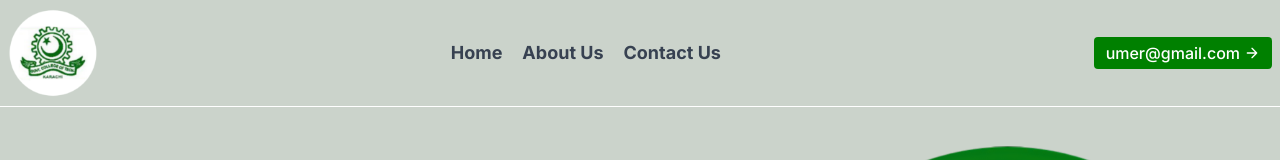
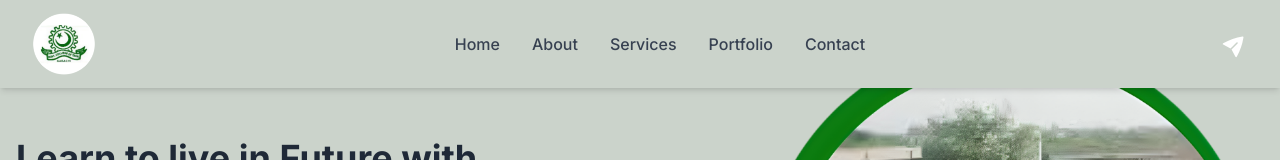
Before and after one commit to Arbab02/gct, a Next.js app: page / in a window 1280 px wide. Shown: the top 160 px of the page. Built offline with nearby package versions, Linux system fonts and the light colour scheme.

Commit message:
Update Navbar.jsx

```diff
--- a/src/components/Navbar.jsx
+++ b/src/components/Navbar.jsx
@@ -1,69 +1,71 @@
 'use client'
 
-import React from 'react';
-import { motion } from 'framer-motion';
-import Image from 'next/image';
+import React, { useState } from 'react';
 import Link from 'next/link';
+const Navbar = () => {
+  const [isOpen, setIsOpen] = useState(false);
 
-const Navbar = () => {
+  const toggleMenu = () => {
+    setIsOpen(!isOpen);
+  };
+
   return (
-    <motion.header
-      className=" bg-[#cbd3cb] body-font border-b-[1px] border-white"
-      initial={{ opacity: 0 }}
-      animate={{ opacity: 1 }}
-      transition={{ duration: 0.5 }}
-    >
-      <div className="font-medium  container mx-auto flex flex-wrap p-2 flex-col md:flex-row items-center">
-        <motion.div
-          className="flex-shrink-0"
-          initial={{ x: -100 }}
-          animate={{ x: 0 }}
-          transition={{ duration: 0.5 }}
-        >
-          <Image
-            src="/images/logo.png"
-            width={90}
-            height={90}
-            alt="Logo"
-          />
-        </motion.div>
+    <nav className="bg-[#cbd3cb] py-3 fixed w-full z-50 shadow-md">
+      <div className="max-w-7xl mx-auto px-4 sm:px-6 lg:px-8">
+        <div className="flex justify-between h-16 items-center">
+          {/* Logo */}
+          <div className="flex-shrink-0">
+            <a href="#" className="flex items-center">
+              <img
+                src="/images/logo.png" // Update this path to your logo image
+                alt="My Logo"
+                className="h-[4rem] w-auto" // Adjust size as necessary
+              />
+            </a>
+          </div>
 
-        <motion.nav
-          className="md:ml-auto md:mr-auto flex flex-wrap items-center text-lg justify-center"
-          initial={{ y: -50 }}
-          animate={{ y: 0 }}
-          transition={{ duration: 0.5, delay: 0.2 }}
-        >
-          <Link className="mr-5 text-gray-700 font-bold hover:text-[green] transition duration-300" href="/">Home</Link>
-          <Link className="mr-5 text-gray-700 font-bold hover:text-[green] transition duration-300" href="/About">About Us</Link>
-          {/* <Link className="mr-5 text-gray-700 font-bold hover:text-[green] transition duration-300" href="/Services">News & Events</Link>         */}
-          {/* <Link className="mr-5 text-gray-700 font-bold hover:text-[green] transition duration-300" href="/Services">FAQs</Link> */}
-          <Link className="mr-5 text-gray-700 font-bold hover:text-[green] transition duration-300" href="/Contact">Contact Us</Link>
-        </motion.nav>
+          {/* Desktop Menu */}
+          <div className="hidden md:flex space-x-8 mx-auto">
+            <Link href="/" className="text-gray-700 font-medium hover:text-[green]">Home</Link>
+            <Link href="/about" className="text-gray-700 font-medium hover:text-[green]">About</Link>
+            <Link href="/services" className="text-gray-700 font-medium hover:text-[green]">Services</Link>
+            <Link href="/portfolio" className="text-gray-700 font-medium hover:text-[green]">Portfolio</Link>
+            <Link href="/contact" className="text-gray-700 font-medium hover:text-[green]">Contact</Link>
+          </div>
 
-        <motion.button
-          className="inline-flex items-center text-white bg-[green] border-0 py-1 px-3 focus:outline-none rounded text-base mt-4 md:mt-0 transition duration-300"
-          initial={{ scale: 0.9 }}
-          animate={{ scale: 1 }}
-          whileHover={{ scale: 1.1 }}
-          whileTap={{ scale: 0.95 }}
-          transition={{ duration: 0.3 }}
-        >
-         umer@gmail.com
-          <svg
-            fill="none"
-            stroke="currentColor"
-            strokeLinecap="round"
-            strokeLinejoin="round"
-            strokeWidth="2"
-            className="w-4 h-4 ml-1"
-            viewBox="0 0 24 24"
-          >
-            <path d="M5 12h14M12 5l7 7-7 7"></path>
+          <div className="hidden md:flex space-x-8">
+            <a href="#" className="text-white hover:text-blue-500 -rotate-45">
+              <svg xmlns="http://www.w3.org/2000/svg" viewBox="0 0 24 24" fill="currentColor" className="size-6">
+                <path d="M3.478 2.404a.75.75 0 0 0-.926.941l2.432 7.905H13.5a.75.75 0 0 1 0 1.5H4.984l-2.432 7.905a.75.75 0 0 0 .926.94 60.519 60.519 0 0 0 18.445-8.986.75.75 0 0 0 0-1.218A60.517 60.517 0 0 0 3.478 2.404Z" />
+              </svg>
+            </a>
+          </div>
+
+          {/* Hamburger Icon */}
+          <div className="md:hidden flex items-center">
+            <button onClick={toggleMenu} className="text-gray-700 focus:outline-none">
+              <svg xmlns="http://www.w3.org/2000/svg" className="h-6 w-6" fill="none" viewBox="0 0 24 24" stroke="currentColor">
+                <path strokeLinecap="round" strokeLinejoin="round" strokeWidth="2" d="M4 6h16M4 12h16M4 18h16" />
+              </svg>
+            </button>
+          </div>
+        </div>
+      </div>
+
+      {/* Mobile Menu */}
+      <div className={`menu bg-[#cbd3cb] transition-all duration-300 overflow-hidden ${isOpen ? 'max-h-500' : 'max-h-0'} md:hidden `}>
+        <Link href="/" className="block px-4 py-2 text-gray-700 font-medium hover:text-[green]">Home</Link>
+        <Link href="/About" className="block px-4 py-2 text-gray-700 font-medium hover:text-[green]">About</Link>
+        <Link href="/Services" className="block px-4 py-2 text-gray-700 font-medium hover:text-[green]">Services</Link>
+        <Link href="#" className="block px-4 py-2 text-gray-700 font-medium hover:text-[green]">Portfolio</Link>
+        <Link href="/Portfolio" className="block px-4 py-2 text-gray-700 font-medium hover:text-[green]">Contact</Link>
+        <Link href="/Contact" className="block text-center px-4 py-2 text-gray-700 font-medium hover:text-[green]">
+          <svg xmlns="http://www.w3.org/2000/svg" viewBox="0 0 24 24" fill="currentColor" className="size-6 -rotate-45">
+            <path d="M3.478 2.404a.75.75 0 0 0-.926.941l2.432 7.905H13.5a.75.75 0 0 1 0 1.5H4.984l-2.432 7.905a.75.75 0 0 0 .926.94 60.519 60.519 0 0 0 18.445-8.986.75.75 0 0 0 0-1.218A60.517 60.517 0 0 0 3.478 2.404Z" />
           </svg>
-        </motion.button>
+        </Link>
       </div>
-    </motion.header>
+    </nav>
   );
 };
 
```
